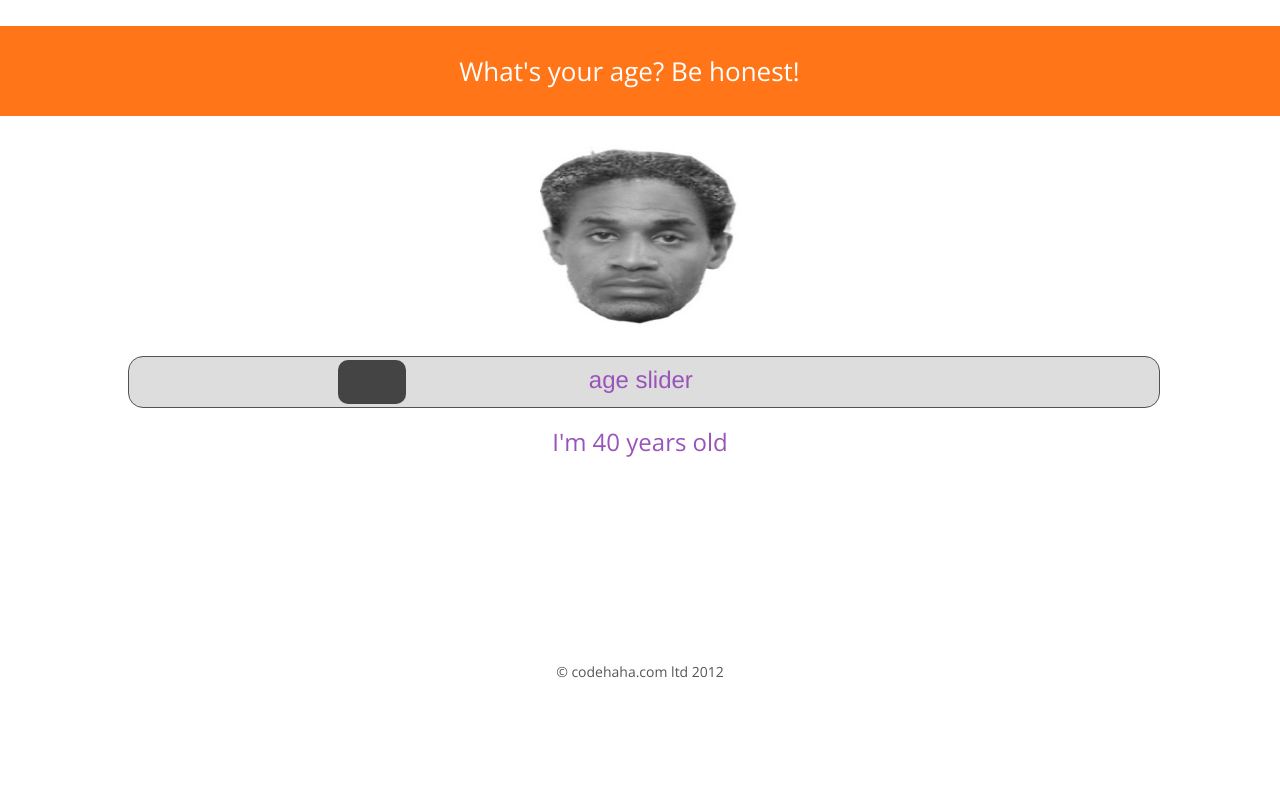
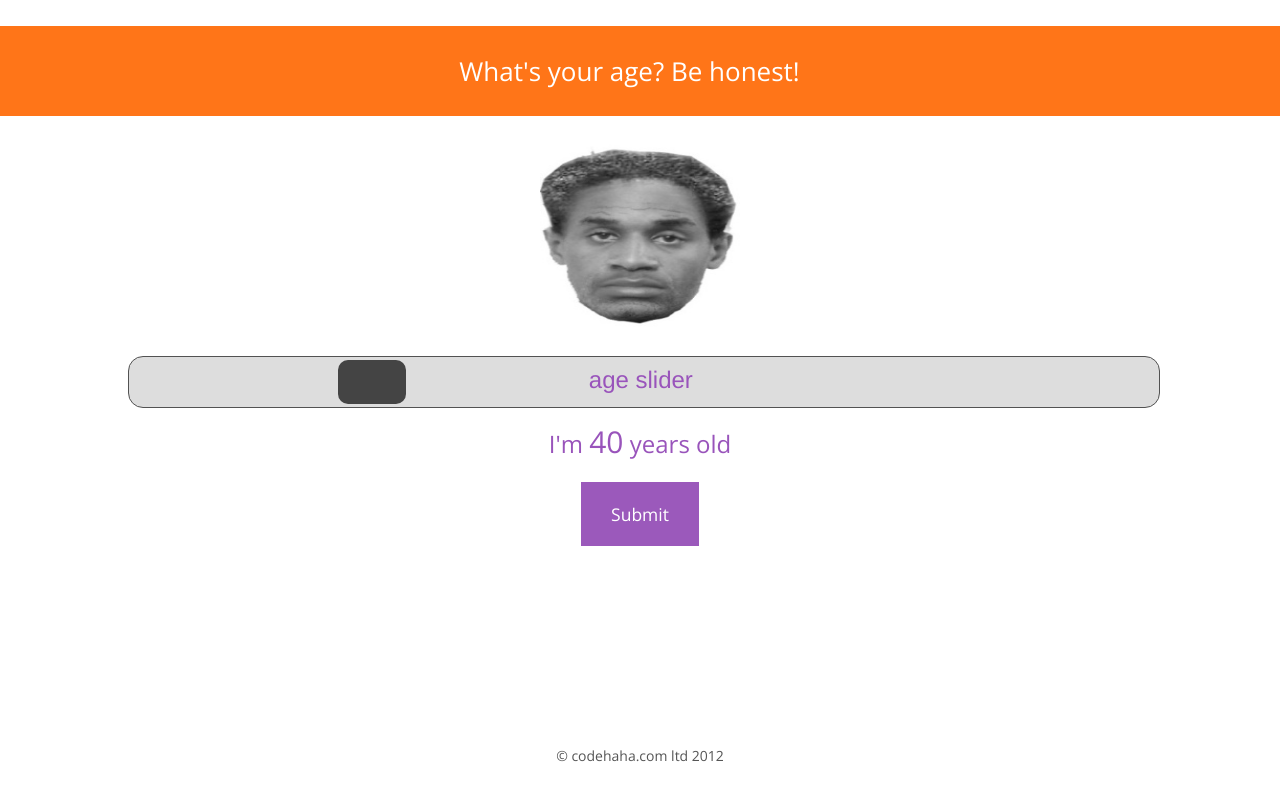
Before and after one commit to foxreymann/unilever, a plain HTML site: page index.html in a window 1280 px wide. Shown: the part 897-1697 px from the top of the page. Before the commit the page ends 1629 px from the top, so only its background shows below. Drawn offline with nearby package versions, Linux system fonts and the light colour scheme.

Commit message:
line presented on hackathon

```diff
--- a/css/app.css
+++ b/css/app.css
@@ -150,5 +150,8 @@ input[type='range']::-webkit-slider-thumb {
 #age-display {
     color: #9954bb;
     font-size:24px;
-    margin:10px 0;
+    margin:10px 0 20px;
 }
+#my-age {
+    font-size:30px;
+}
--- a/index.html
+++ b/index.html
@@ -90,6 +90,11 @@
                  I'm <span id="my-age">18</span> years old
             </div>
         </div>
+        <div class="row-fluid">
+            <div class="span12">
+                <a class="btn btn-info btn-large" href="#">Submit</a>
+            </div>
+        </div>
 
     </article>
 
```
